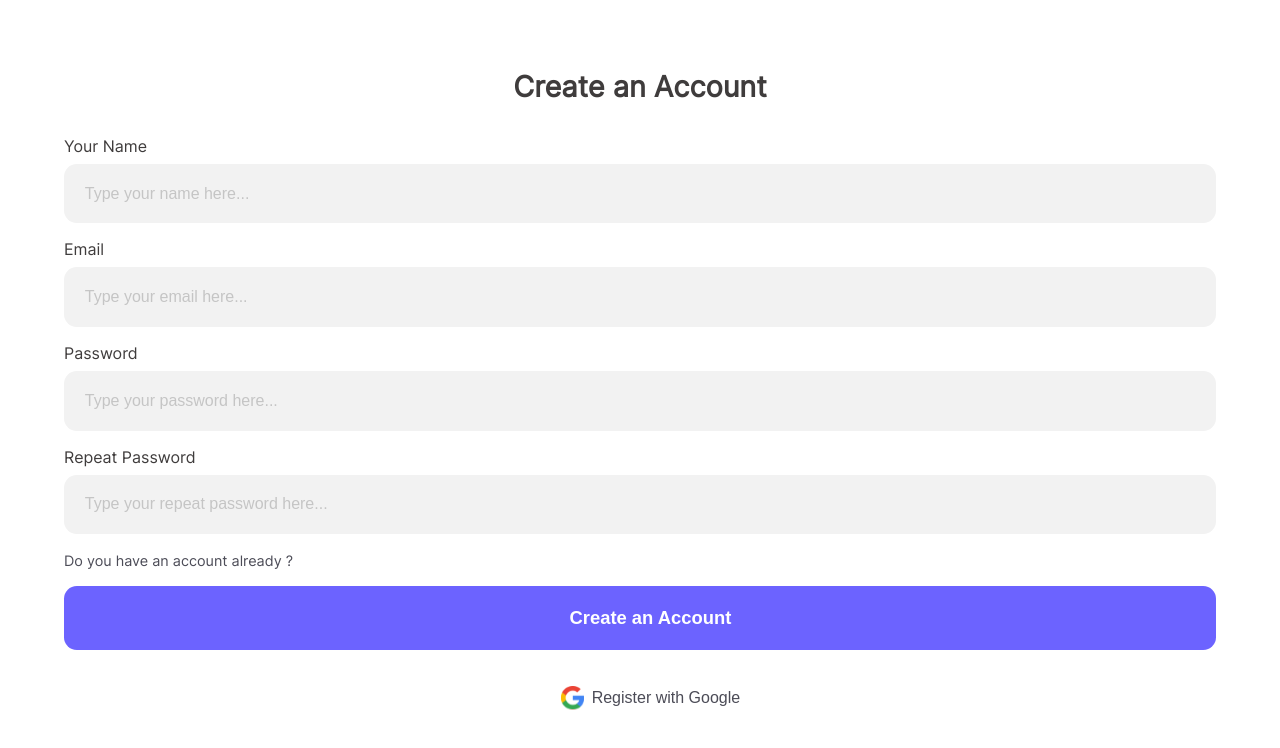
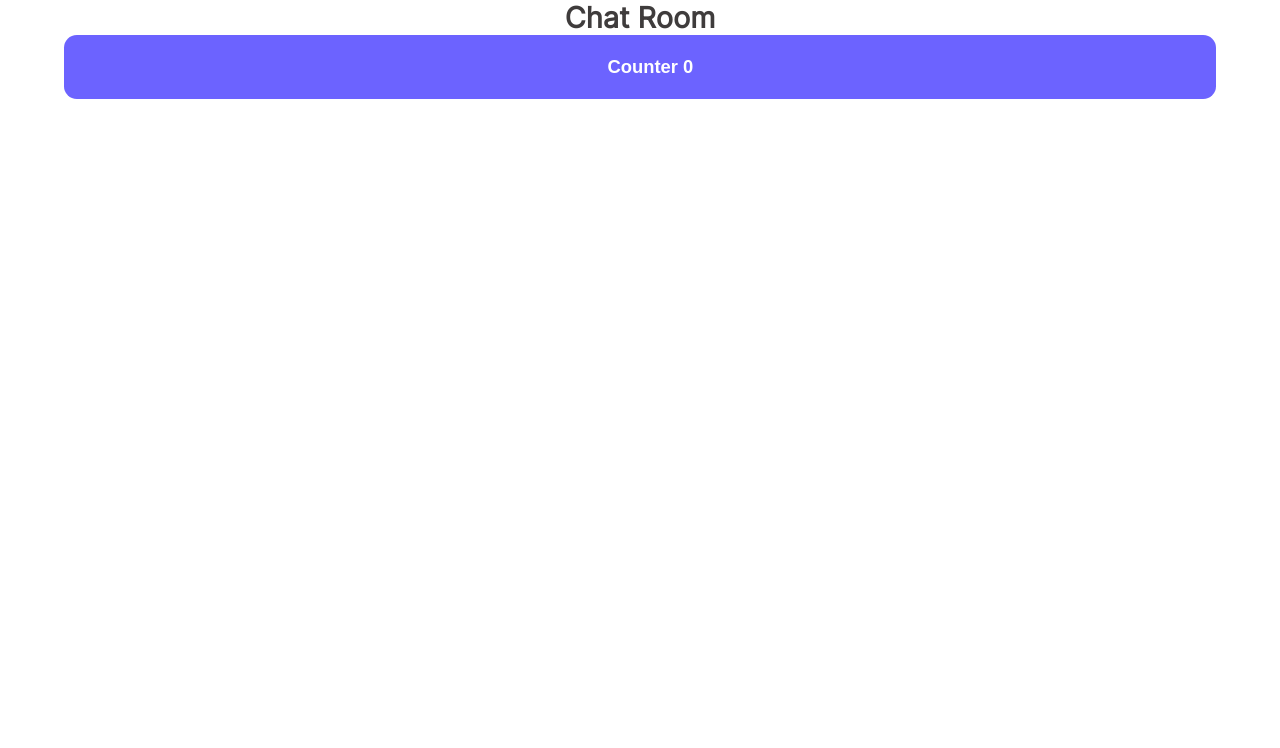
Before and after one commit to mathiuskormasela12/web-fe-group-chat-without-tailwind, a React (Vite) app: page / in a window 1280 px wide. Shown: the top 748 px of the page. Built offline with nearby package versions, Linux system fonts and the light colour scheme.

Commit message:
fix wrong page name

```diff
--- a/src/Router.tsx
+++ b/src/Router.tsx
@@ -4,13 +4,14 @@ import React from 'react'
 import { BrowserRouter, Route, Routes } from 'react-router-dom'
 
 // import all pages
-import { ChatRoom } from './pages'
+import { ChatRoom, CreateAccount } from './pages'
 
 const Router: React.FC = () => {
   return (
     <BrowserRouter>
       <Routes>
         <Route path='/' element={<ChatRoom />} />
+        <Route path='/auth/create-account' element={<CreateAccount />} />
       </Routes>
     </BrowserRouter>
   )
--- a/src/pages/chat-room/ChatRoom.tsx
+++ b/src/pages/chat-room/ChatRoom.tsx
@@ -8,100 +8,22 @@ import {
   Hero,
   Helmet,
   Container,
-  Header,
-  Row,
-  Col,
-  Input,
-  Label,
-  Control,
-  Field,
-  Form,
-  Button,
-  TextLink,
-  GoogleButton
+  Button
 } from '../../components'
+import { useChatRoom } from '../../hooks'
 
 export const ChatRoom: React.FC = () => {
+  const { counter, handleCounter } = useChatRoom()
+
   return (
     <Fragment>
       <Helmet title='Group Chat | Chat Room' />
      <Hero>
       <Container>
-        <Row>
-          <Col>
-            <Header>
-              <Title>Create an Account</Title>
-            </Header>
-            <Form>
-              <Control>
-                <Label htmlFor="name">Your Name</Label>
-                <Field>
-                  <Input
-                    type="text"
-                    id="name"
-                    placeholder="Type your name here..."
-                    autoComplete="off"
-                  />
-                </Field>
-              </Control>
-              <Control>
-                <Label htmlFor="email">Email</Label>
-                <Field>
-                  <Input
-                    type="email"
-                    id="email"
-                    placeholder="Type your email here..."
-                    autoComplete="off"
-                  />
-                </Field>
-              </Control>
-              <Control>
-                <Label htmlFor="password">Password</Label>
-                <Field>
-                  <Input
-                    type="password"
-                    id="password"
-                    placeholder="Type your password here..."
-                    autoComplete="off"
-                  />
-                </Field>
-              </Control>
-              <Control>
-                <Label htmlFor="repeatPassword">Repeat Password</Label>
-                <Field>
-                  <Input
-                    type="password"
-                    id="repeatPassword"
-                    placeholder="Type your repeat password here..."
-                    autoComplete="off"
-                  />
-                </Field>
-              </Control>
-              <Control>
-                <TextLink to="/">
-                Do you have an account already ?
-                </TextLink>
-              </Control>
-              <Control>
-                <Button
-                  type="submit"
-                  variant="primary"
-                >
-                  Create an Account
-                </Button>
-              </Control>
-              <Control>
-                <GoogleButton type="submit">
-                  Register with Google
-                </GoogleButton>
-              </Control>
-            </Form>
-          </Col>
-          <Col>
-            {/* Image Here */}
-            <p>wwlw</p>
-          </Col>
-        </Row>
+       <Title>Chat Room</Title>
+       <Button onClick={handleCounter} variant="primary">
+        Counter {counter}
+       </Button>
       </Container>
      </Hero>
     </Fragment>
--- /dev/null
+++ b/src/pages/create-account/CreateAccount.tsx
@@ -0,0 +1,109 @@
+// ========== Create Account
+// import all packages
+import React, { Fragment } from 'react'
+
+// import all components
+import {
+  Title,
+  Hero,
+  Helmet,
+  Container,
+  Header,
+  Row,
+  Col,
+  Input,
+  Label,
+  Control,
+  Field,
+  Form,
+  Button,
+  TextLink,
+  GoogleButton
+} from '../../components'
+
+export const CreateAccount: React.FC = () => {
+  return (
+    <Fragment>
+      <Helmet title='Group Chat | Create Account' />
+     <Hero>
+      <Container>
+        <Row>
+          <Col>
+            <Header>
+              <Title>Create an Account</Title>
+            </Header>
+            <Form>
+              <Control>
+                <Label htmlFor="name">Your Name</Label>
+                <Field>
+                  <Input
+                    type="text"
+                    id="name"
+                    placeholder="Type your name here..."
+                    autoComplete="off"
+                  />
+                </Field>
+              </Control>
+              <Control>
+                <Label htmlFor="email">Email</Label>
+                <Field>
+                  <Input
+                    type="email"
+                    id="email"
+                    placeholder="Type your email here..."
+                    autoComplete="off"
+                  />
+                </Field>
+              </Control>
+              <Control>
+                <Label htmlFor="password">Password</Label>
+                <Field>
+                  <Input
+                    type="password"
+                    id="password"
+                    placeholder="Type your password here..."
+                    autoComplete="off"
+                  />
+                </Field>
+              </Control>
+              <Control>
+                <Label htmlFor="repeatPassword">Repeat Password</Label>
+                <Field>
+                  <Input
+                    type="password"
+                    id="repeatPassword"
+                    placeholder="Type your repeat password here..."
+                    autoComplete="off"
+                  />
+                </Field>
+              </Control>
+              <Control>
+                <TextLink to="/">
+                Do you have an account already ?
+                </TextLink>
+              </Control>
+              <Control>
+                <Button
+                  type="submit"
+                  variant="primary"
+                >
+                  Create an Account
+                </Button>
+              </Control>
+              <Control>
+                <GoogleButton type="submit">
+                  Register with Google
+                </GoogleButton>
+              </Control>
+            </Form>
+          </Col>
+          <Col>
+            {/* Image Here */}
+            <p>wwlw</p>
+          </Col>
+        </Row>
+      </Container>
+     </Hero>
+    </Fragment>
+  )
+}
--- a/src/pages/index.ts
+++ b/src/pages/index.ts
@@ -1,3 +1,4 @@
 // ========== Pages
 // export all pages
 export * from './chat-room/ChatRoom'
+export * from './create-account/CreateAccount'
```
